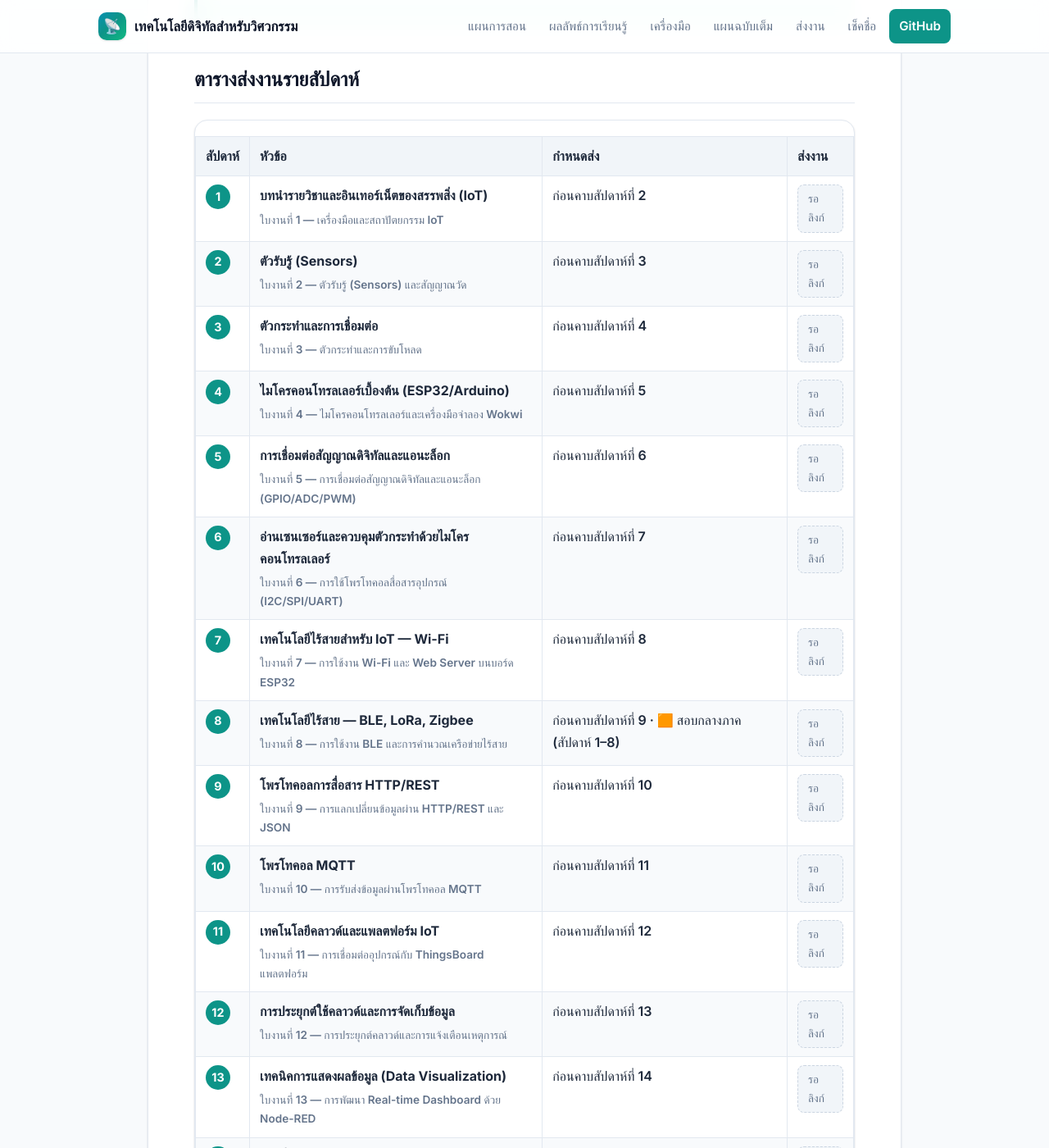
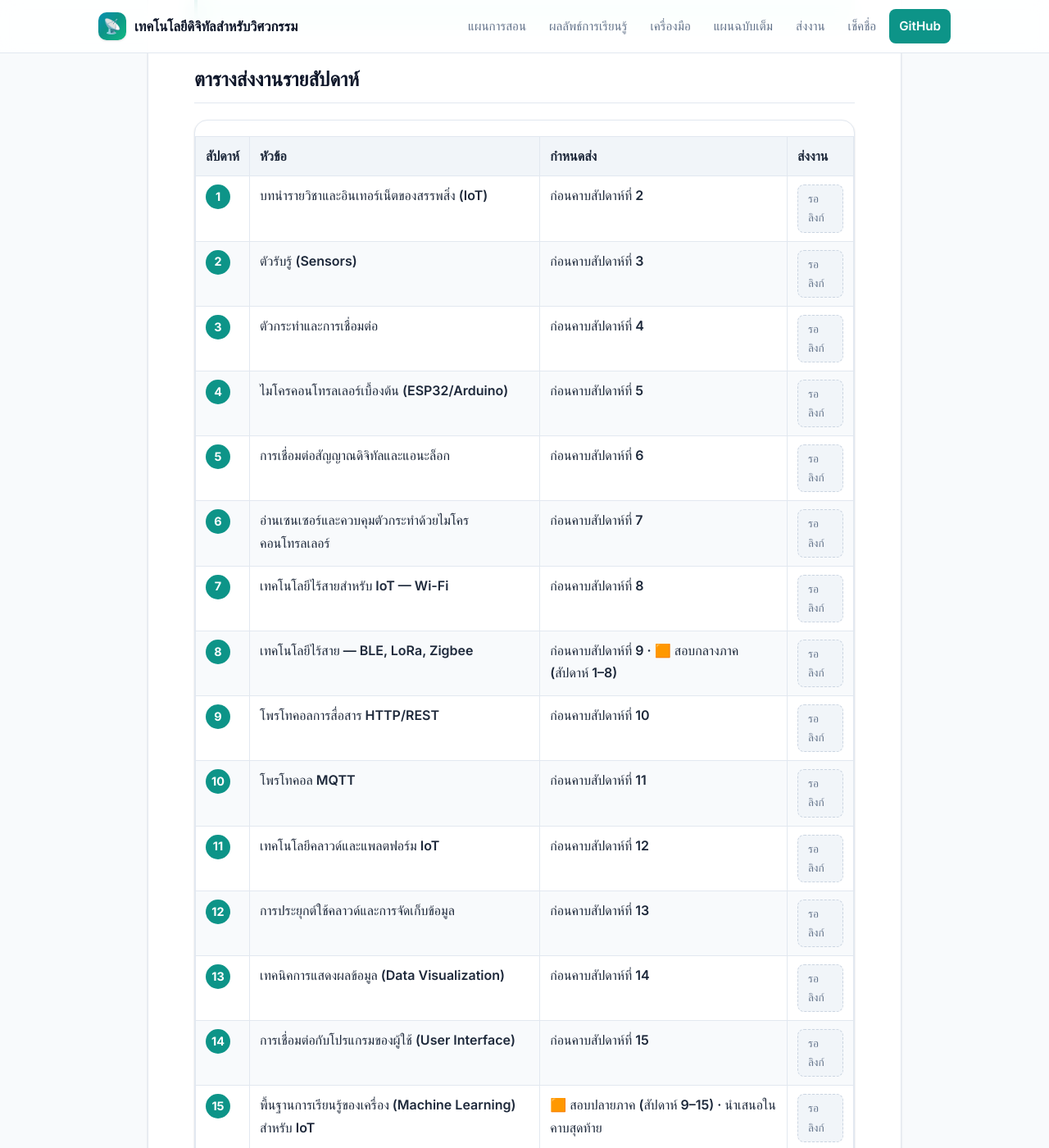
Before and after one commit to alfaXphoori/TechEngineering, a Jekyll site: the page built from submit-work.md, in a window 1280 px wide and 1400 px high, scrolled down 410 px. Shown: the whole window at 82% size. Built offline with Jekyll 4.4.1, drawn with Linux system fonts in a browser that asks for light colours; some web fonts are replaced; some of the changed text lies outside the part shown.

Commit message:
Update submit-work.md table layout to match DigitalComputer

```diff
--- a/submit-work.md
+++ b/submit-work.md
@@ -122,10 +122,7 @@ assignments:
 {% for a in page.assignments %}
 <tr>
 <td><span class="wk-num">{{ a.n }}</span></td>
-<td>
-  <strong>{{ a.topic }}</strong>
-  <div style="font-size: .85rem; color: #64748b; margin-top: 4px;">{{ a.work }}</div>
-</td>
+<td>{{ a.topic }}</td>
 <td>{{ a.due }}</td>
 <td>
   {% if a.form and a.form != "#" %}<a class="up-btn" href="{{ a.form }}" target="_blank" rel="noopener">📝 ส่งงาน</a>{% else %}<span class="up-pending">รอลิงก์</span>{% endif %}
```
